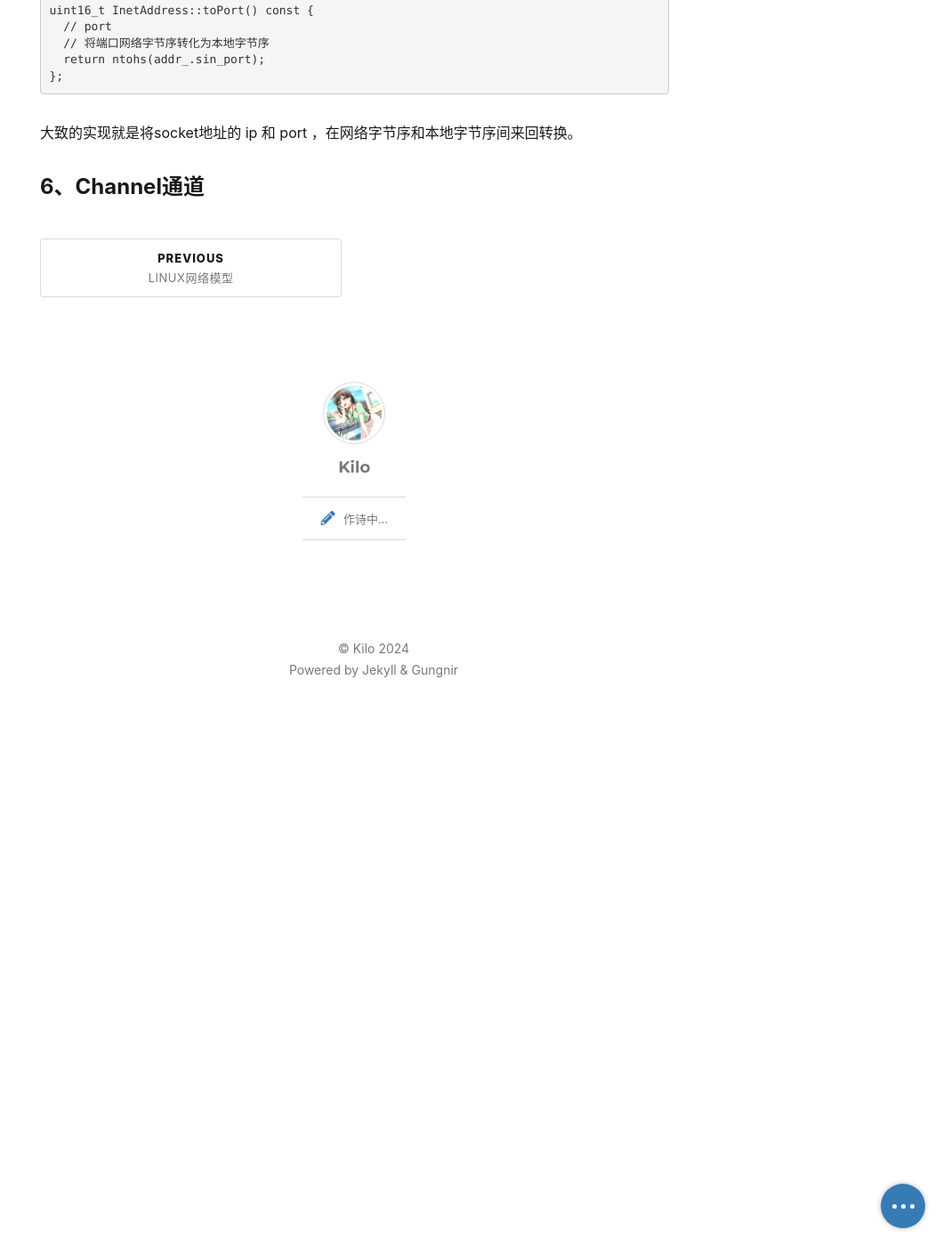
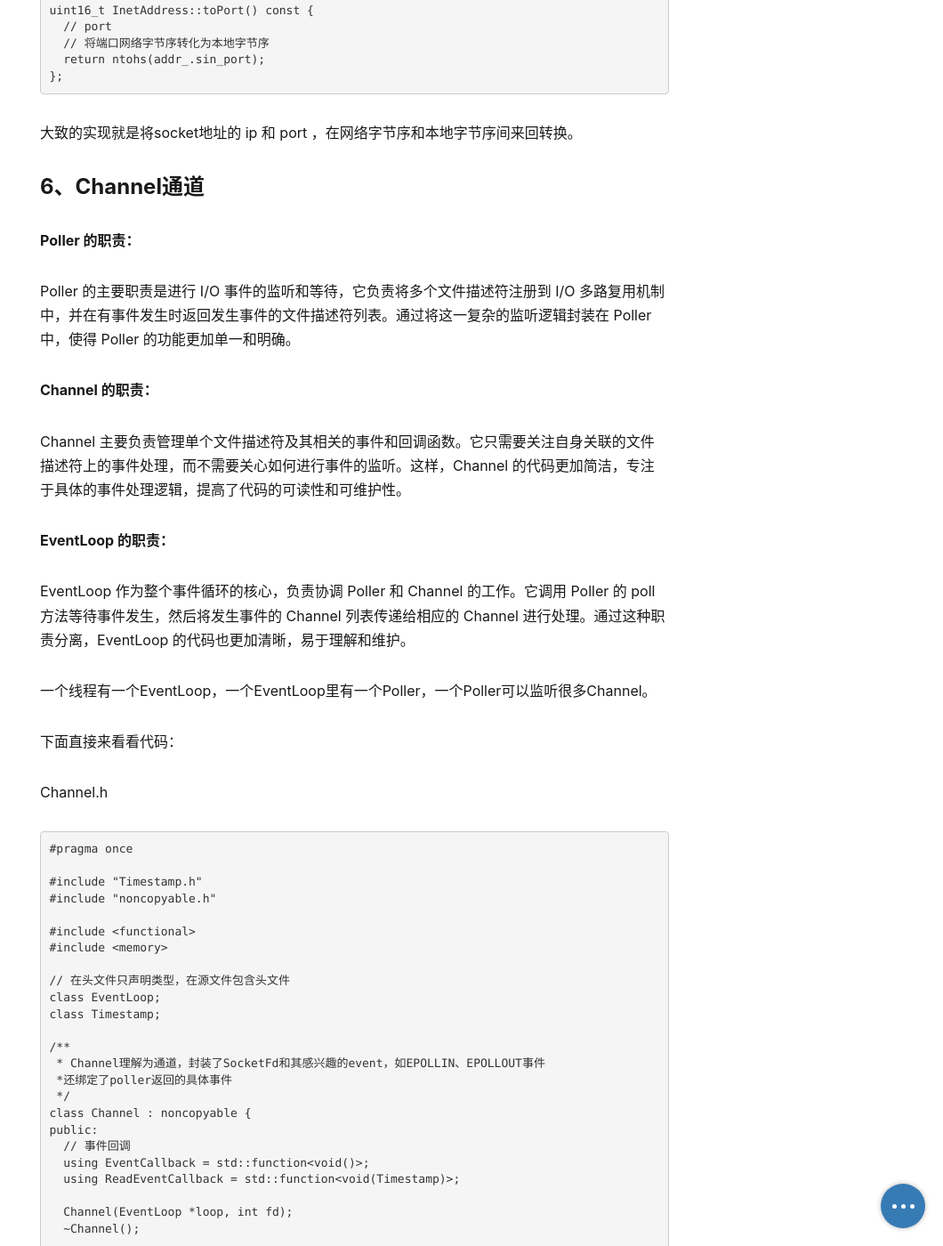
Before and after one commit to CheKilo/Chekilo.github.io, a Jekyll site: the page built from _posts/2025-02-03-muduo网络库.md, in a window 1280 px wide and 1400 px high, scrolled down 8432 px. Shown: the whole window at 89% size, without its empty margins (220-1280 px from the left). Built offline with Jekyll 4.4.1, drawn with Linux system fonts in a browser that asks for light colours; nearby versions of some CDN libraries; a script that is not in the unit is left out; comment, search, counter and statistics services are not loaded; some of the changed text lies outside the part shown.

Commit message:
日常更新

````diff
--- a/_posts/2025-02-03-muduo网络库.md
+++ b/_posts/2025-02-03-muduo网络库.md
@@ -361,3 +361,129 @@ uint16_t InetAddress::toPort() const {
 大致的实现就是将socket地址的 ip 和 port ，在网络字节序和本地字节序间来回转换。
 
 ### 6、Channel通道
+
+**Poller 的职责：**
+
+Poller 的主要职责是进行 I/O 事件的监听和等待，它负责将多个文件描述符注册到 I/O 多路复用机制中，并在有事件发生时返回发生事件的文件描述符列表。通过将这一复杂的监听逻辑封装在 Poller 中，使得 Poller 的功能更加单一和明确。
+
+**Channel 的职责：**
+
+Channel 主要负责管理单个文件描述符及其相关的事件和回调函数。它只需要关注自身关联的文件描述符上的事件处理，而不需要关心如何进行事件的监听。这样，Channel 的代码更加简洁，专注于具体的事件处理逻辑，提高了代码的可读性和可维护性。
+
+**EventLoop 的职责：**
+
+EventLoop 作为整个事件循环的核心，负责协调 Poller 和 Channel 的工作。它调用 Poller 的 poll 方法等待事件发生，然后将发生事件的 Channel 列表传递给相应的 Channel 进行处理。通过这种职责分离，EventLoop 的代码也更加清晰，易于理解和维护。
+
+一个线程有一个EventLoop，一个EventLoop里有一个Poller，一个Poller可以监听很多Channel。
+
+下面直接来看看代码：
+
+Channel.h
+```cpp
+#pragma once
+
+#include "Timestamp.h"
+#include "noncopyable.h"
+
+#include <functional>
+#include <memory>
+
+// 在头文件只声明类型，在源文件包含头文件
+class EventLoop;
+class Timestamp;
+
+/**
+ * Channel理解为通道，封装了SocketFd和其感兴趣的event，如EPOLLIN、EPOLLOUT事件
+ *还绑定了poller返回的具体事件
+ */
+class Channel : noncopyable {
+public:
+  // 事件回调
+  using EventCallback = std::function<void()>;
+  using ReadEventCallback = std::function<void(Timestamp)>;
+
+  Channel(EventLoop *loop, int fd);
+  ~Channel();
+
+  // Poller监听到fd上发生对应事件后，调用该函数来处理事件(调用相应的回调函数)
+  void handleEvent(Timestamp receiveTime);
+
+  // 设置回调函数对象
+  void setReadCallback(ReadEventCallback cb) { readCallback_ = std::move(cb); }
+  void setWriteCallback(EventCallback cb) { writeCallback_ = std::move(cb); }
+  void setCloseCallback(EventCallback cb) { closeCallback_ = std::move(cb); }
+  void setErrorCallback(EventCallback cb) { errorCallback_ = std::move(cb); }
+
+  // 防止channel被手动remove后，仍在执行回调操作
+  void tie(const std::shared_ptr<void> &);
+
+  // 设置fd事件状态
+  void enableReading() {
+    events_ |= kReadEvent;
+    update();
+  }
+  void disableReading() {
+    events_ &= ~kReadEvent;
+    update();
+  }
+  void enableWriting() {
+    events_ |= kWriteEvent;
+    update();
+  }
+  void disableWriting() {
+    events_ &= ~kWriteEvent;
+    update();
+  }
+  void disableAll() {
+    events_ = kNoneEvent;
+    update();
+  }
+
+  // 获取和设置成员变量
+  int fd() const { return fd_; }
+  int event() const { return events_; }
+  int index() const { return index_; }
+
+  void set_revents(int revt) { revents_ = revt; }
+  void set_index(int idx) { index_ = idx; }
+
+  // 返回fd对应事件状态
+  bool isWriting() const { return events_ & kWriteEvent; }
+  bool isReading() const { return events_ & kReadEvent; }
+  bool isNoneEvent() { return events_ == kNoneEvent; }
+
+  // one loop per thread
+  EventLoop *ownerLoop() { return loop_; }
+  void remove();
+
+private:
+  // 将events注册到Poller
+  void update();
+
+  void handleEventWithGuard(Timestamp receiveTime);
+
+  // 对感兴趣事件的描述
+  static const int kNoneEvent;
+  static const int kReadEvent;
+  static const int kWriteEvent;
+
+  EventLoop *loop_; // 事件循环
+  const int fd_;    // Poller监听的对象
+  int events_;      // 注册fd中感兴趣事件的类型(none read write)
+  int revents_;     // Poller返回的具体发生的事件
+  int index_;
+
+  std::weak_ptr<void> tie_;
+  bool tied_;
+
+  // 因为Channel通道里，能够获知fd最终发生的具体事件revents，所以它负责调用具体事件的回调
+  ReadEventCallback readCallback_;
+  EventCallback writeCallback_;
+  EventCallback closeCallback_;
+  EventCallback errorCallback_;
+};
+```
+
+大部分都是一些set、get函数，然后就是封装了一些回调函数的重命名。
+
+由于注释写的还是比较清晰，因此不再赘述。
````
Also changed, not shown: _posts/2025-02-05-浅谈一下move和forward.md (added, +167 -0 lines).
